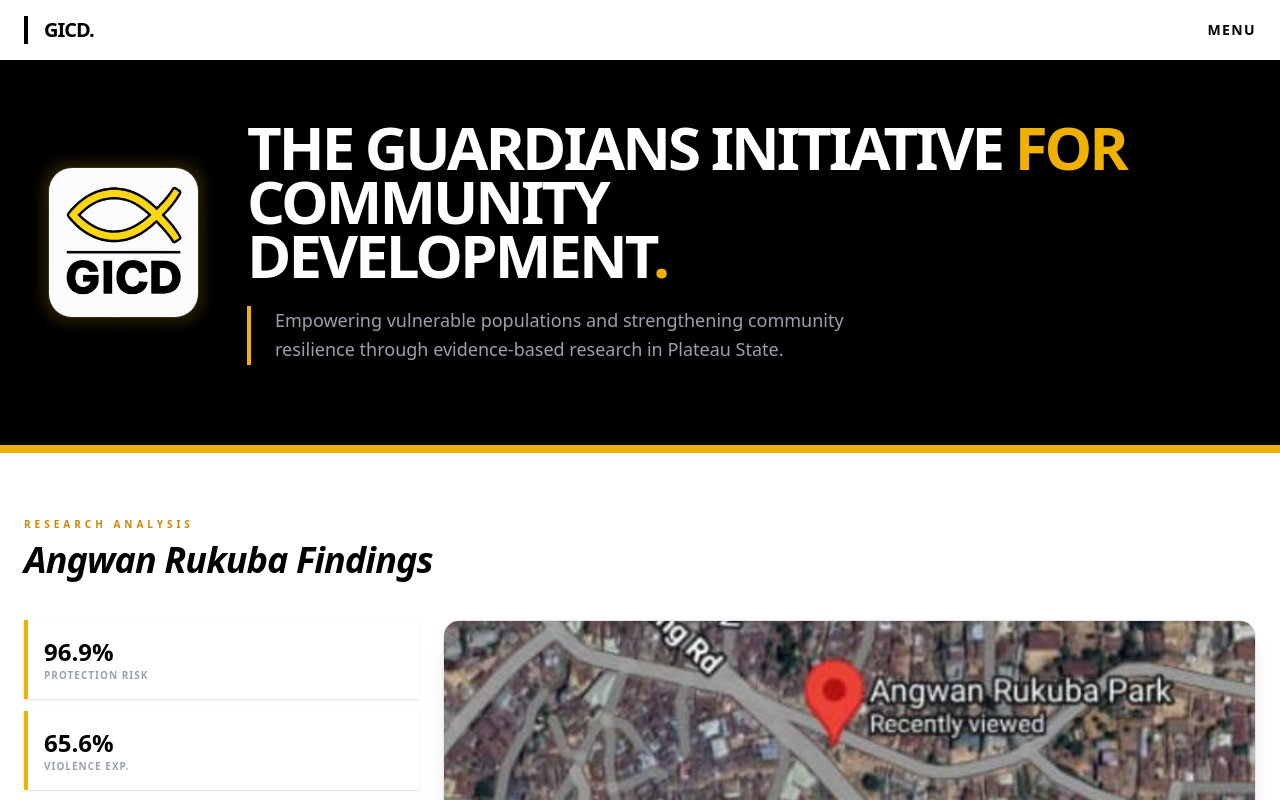
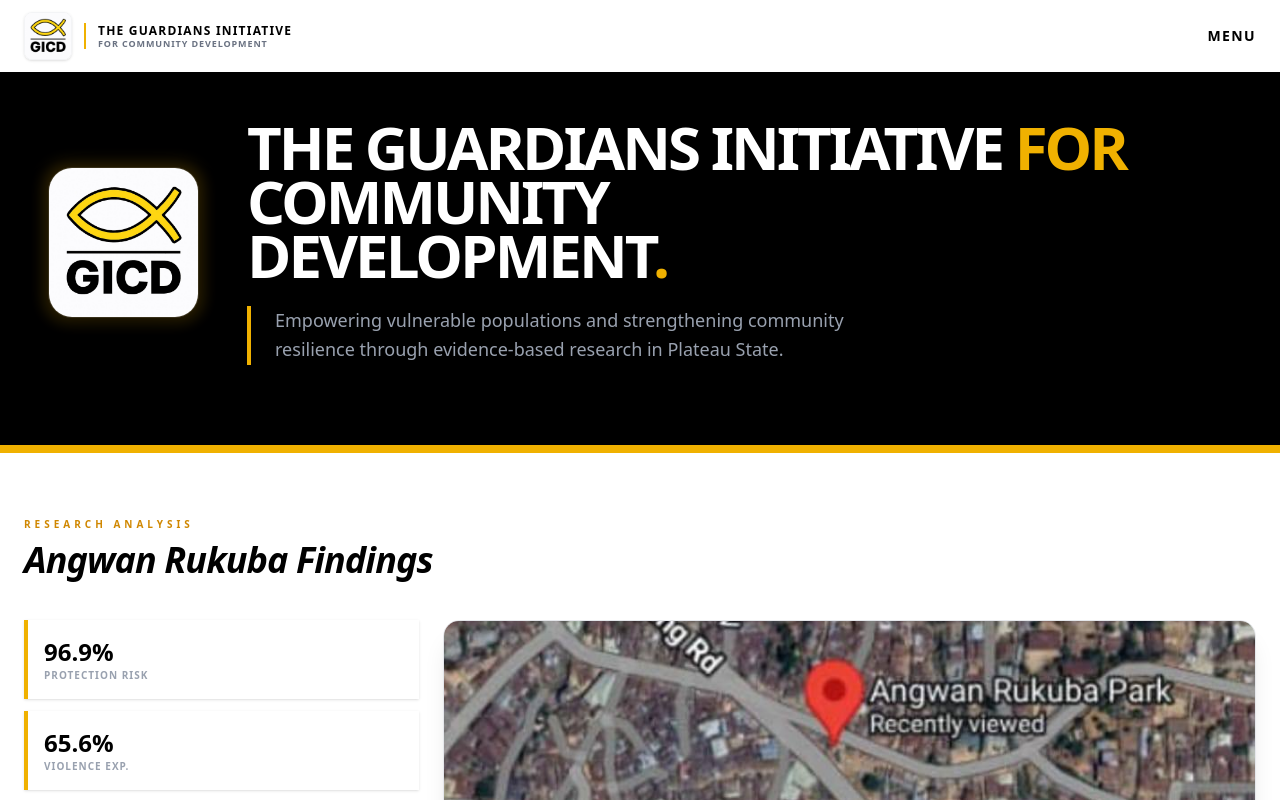
Before and after one commit to samueltrex/ngo_project, a Next.js app: page / in a window 1280 px wide. Shown: the top 800 px of the page. Built offline with nearby package versions, Linux system fonts and the light colour scheme.

Commit message:
added contact portal

```diff
--- a/app/page.tsx
+++ b/app/page.tsx
@@ -6,28 +6,53 @@ const EvidenceSection = () => (
   <section className="px-6 bg-white py-24">
     <div className="max-w-7xl mx-auto">
       <h2 className="text-6xl font-black uppercase mb-12 italic">Community <span className="text-yellow-500">Evidence</span></h2>
-      <div className="max-w-7xl mx-auto">
-        <div className="text-center mb-20">
-          <h2 className="text-5xl font-black uppercase tracking-tighter mb-4 italic">Programme <span className="text-yellow-600">Updates</span></h2>
-          <div className="h-1.5 w-24 bg-yellow-500 mx-auto rounded-full" />
-        </div>
+
+      <div className="text-center mb-20">
+        <h2 className="text-5xl font-black uppercase tracking-tighter mb-4 italic">Programme <span className="text-yellow-600">Updates</span></h2>
+        <div className="h-1.5 w-24 bg-yellow-500 mx-auto rounded-full" />
       </div>
 
       <div className="space-y-24">
-        {/* URGENT UPDATE: SAFE SCHOOLS ADVOCACY */}
+        {/* NEW OUTREACH: TIK TAK YEAR-END COUNTDOWN */}
+        <div className="bg-gray-50 rounded-[3rem] p-8 md:p-16 border-2 border-black shadow-[15px_15px_0px_0px_rgba(0,0,0,1)]">
+          <div className="grid grid-cols-1 lg:grid-cols-12 gap-12 items-center">
+            <div className="lg:col-span-5 grid grid-cols-2 gap-2">
+              <img src="/tik 1.jpg" alt="Outreach group" className="w-full h-48 object-cover rounded-tl-[2rem]" />
+              <img src="/tik 2.jpg" alt="Student engagement" className="w-full h-48 object-cover rounded-tr-lg" />
+              <img src="/tik 7.jpg" alt="Distribution" className="w-full h-48 object-cover rounded-bl-lg" />
+              <img src="/tik 4.jpg" alt="Classroom session" className="w-full h-48 object-cover rounded-br-[2rem]" />
+            </div>
+            <div className="lg:col-span-7">
+              <span className="text-yellow-600 text-[10px] font-black px-4 py-1 border-2 border-yellow-600 rounded-full uppercase tracking-widest mb-6 inline-block">6 December 2025</span>
+              <h3 className="text-4xl font-black uppercase tracking-tighter mb-6 leading-none">Tik... Tak... <br /><span className="text-gray-400 text-2xl">Countdown to Year-End</span></h3>
+              <p className="text-sm text-gray-600 leading-relaxed mb-6">
+                Engaged 167 girls and boys from United Faith Tabernacle School (Jarawan Kogi) and GSS Federe (Angware) on reproductive health and SGBV prevention. We are building a future where informed children are better protected.
+              </p>
+              <div className="grid grid-cols-2 gap-4 border-t-2 border-gray-200 pt-6">
+                <div>
+                  <p className="text-[10px] font-black uppercase text-gray-400">Reach</p>
+                  <p className="text-xl font-black">167 Students</p>
+                </div>
+                <div>
+                  <p className="text-[10px] font-black uppercase text-gray-400">Location</p>
+                  <p className="text-xl font-black">Angware, Plateau</p>
+                </div>
+              </div>
+            </div>
+          </div>
+        </div>
+
+        {/* PREVIOUS UPDATE: SAFE SCHOOLS ADVOCACY */}
         <div className="bg-white rounded-[3rem] p-8 md:p-16 border-2 border-yellow-500 shadow-xl">
           <div className="grid grid-cols-1 lg:grid-cols-12 gap-12 items-center">
             <div className="lg:col-span-4">
               <img src="/part c 1.jpg" alt="Insecurity Affects Education Advocacy" className="w-full rounded-2xl shadow-lg" />
             </div>
             <div className="lg:col-span-8">
-              <span className="bg-red-600 text-white text-[10px] font-black px-4 py-1 rounded-full uppercase tracking-widest mb-6 inline-block animate-pulse">Urgent Action</span>
+              <span className="bg-red-600 text-white text-[10px] font-black px-4 py-1 rounded-full uppercase tracking-widest mb-6 inline-block">Urgent Action</span>
               <h3 className="text-4xl font-black uppercase tracking-tighter mb-6 leading-none">Safe Schools Now: <br /><span className="text-gray-400 text-2xl">A Call to Government</span></h3>
               <p className="text-sm text-gray-600 leading-relaxed mb-6">
-                With 47 Unity schools closed nationwide and closures effective Nov 22-24 in Plateau State, insecurity is denying many Nigerian children their right to safe, quality education.
-              </p>
-              <p className="text-base font-bold text-black mb-8 italic">
-                &quot;Our children deserve safe classrooms, not crises.&quot;
+                With 47 Unity schools closed nationwide, insecurity is denying many Nigerian children their right to safe, quality education.
               </p>
               <div className="flex flex-wrap gap-4">
                 <span className="text-[10px] font-black text-gray-400">#SafeSchoolsNow</span>
@@ -186,11 +211,19 @@ export default function Home() {
     <main className="w-full min-h-screen bg-white text-black font-sans selection:bg-yellow-100 overflow-x-hidden">
 
       {/* HEADER */}
-      <header className="fixed top-0 left-0 right-0 z-50 bg-white border-b-4 border-black px-6 py-4">
+     <header className="fixed top-0 left-0 right-0 z-50 bg-white border-b-4 border-black px-4 md:px-6 py-3">
         <div className="max-w-[1400px] mx-auto flex justify-between items-center">
-          <div className="flex items-center gap-4 cursor-pointer" onClick={() => navigateTo('landing')}>
-            <div className="border-l-4 border-black pl-4">
-              <span className="font-black text-xl tracking-tighter">GICD.</span>
+
+          {/* UPDATED LOGO & FULL NAME AREA */}
+          <div className="flex items-center gap-3 cursor-pointer hover:opacity-80 transition-opacity" onClick={() => navigateTo('landing')}>
+            <img src="/logo.jpg" alt="GICD Logo" className="w-10 h-10 md:w-12 md:h-12 rounded-lg shadow-sm border border-gray-100" />
+            <div className="border-l-2 border-yellow-500 pl-3 flex flex-col justify-center">
+              <span className="font-black text-[10px] md:text-xs uppercase tracking-widest leading-tight text-black">
+                The Guardians Initiative
+              </span>
+              <span className="font-bold text-[8px] md:text-[9px] text-gray-500 uppercase tracking-widest leading-tight">
+                For Community Development
+              </span>
             </div>
           </div>
 
```
